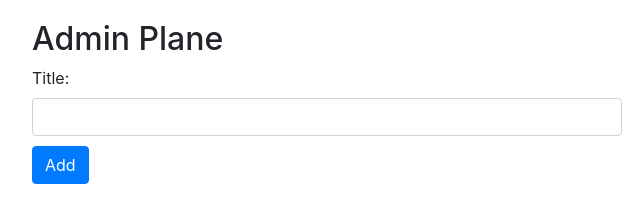
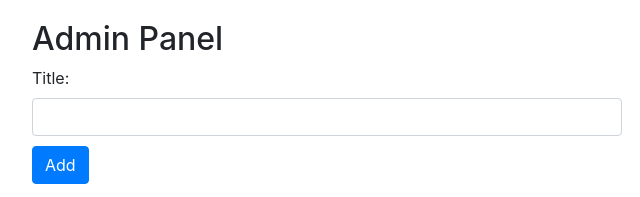
Before and after one commit to i-am-nandini/siri, a plain HTML site: page 2.html in a window 1280 px wide. Shown: the top 197 px of the page, 3-643 px from the left. Drawn offline with nearby package versions, Linux system fonts and the light colour scheme.

Commit message:
5th commit

```diff
--- a/2.html
+++ b/2.html
@@ -41,7 +41,7 @@
         <!-- Add News Form - Left Half -->
         <div class="col-md-6">
             <div class="news-container">
-                <h2>Admin Plane</h2>
+                <h2>Admin Panel</h2>
                 <form id="addNewsForm">
                     <div class="form-group">
                         <label for="newsTitle">Title:</label>
```
